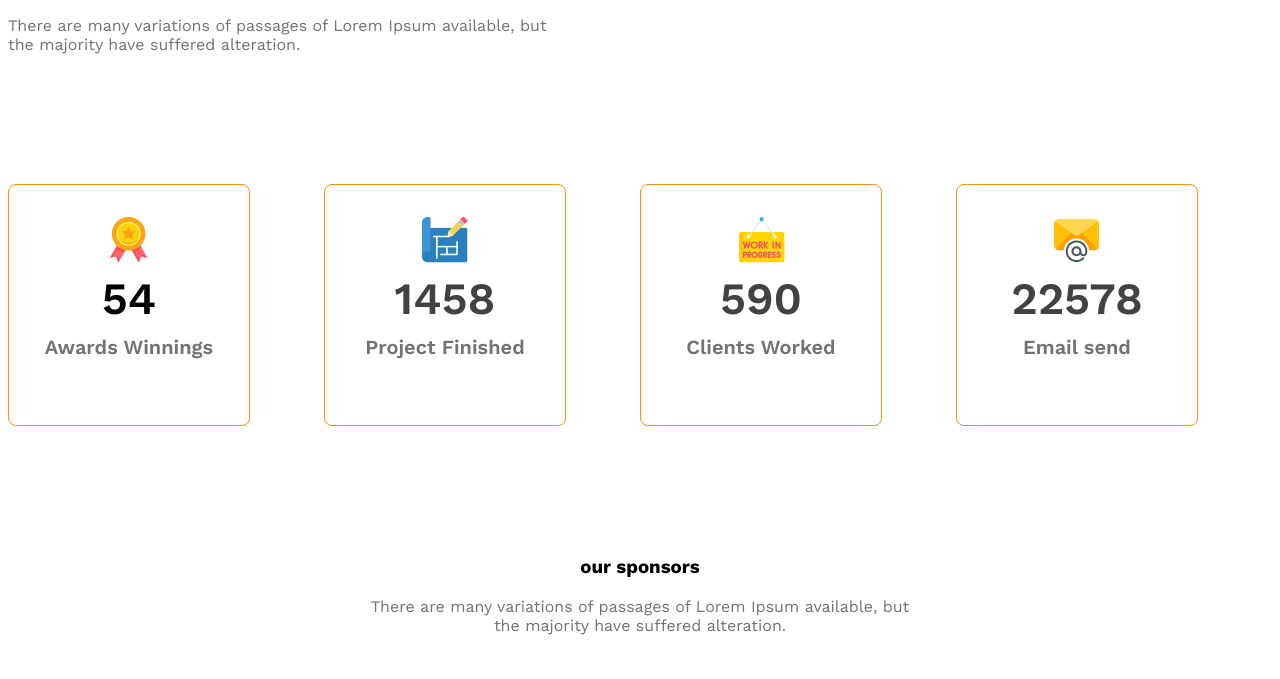
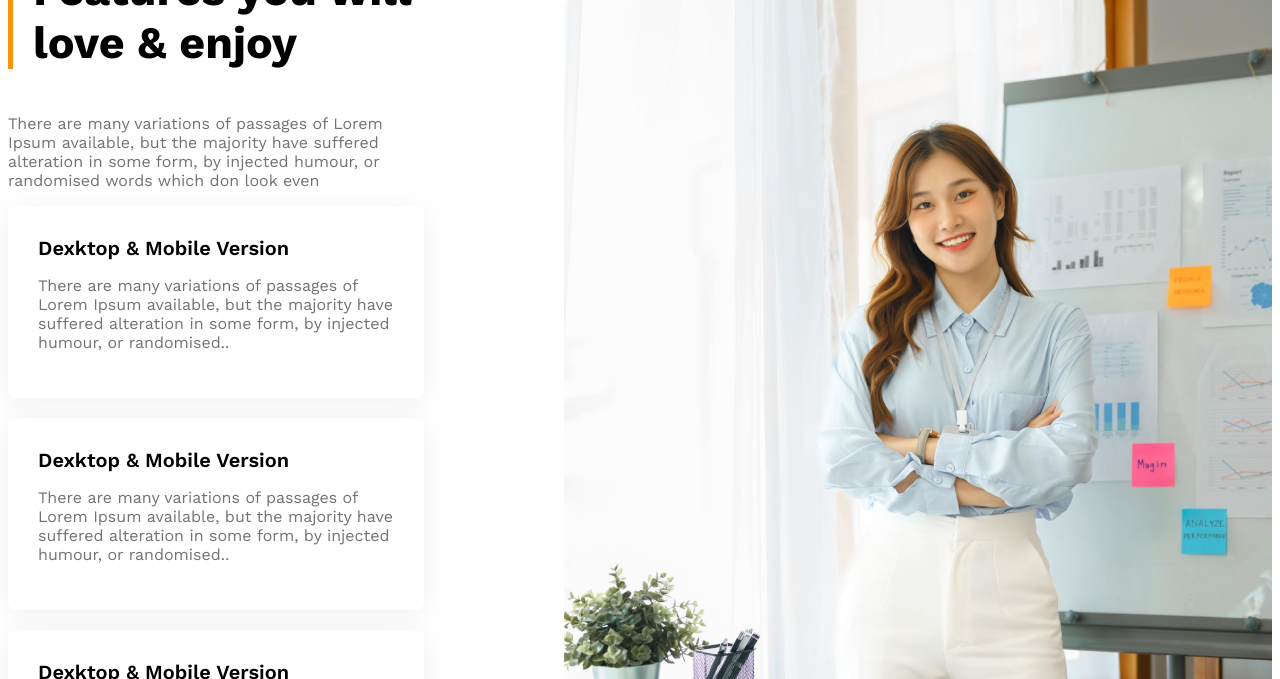
Before and after one commit to atiqmurshed/g3-architects-website, a plain HTML site: page index.html in a window 1280 px wide. Shown: the part 2230-2909 px from the top of the page. Drawn offline with nearby package versions, Linux system fonts and the light colour scheme.

Commit message:
added features card and image working progress

```diff
--- a/index.html
+++ b/index.html
@@ -43,6 +43,41 @@
                     <button class="btn-primary">Explore More</button>
             </div>
         </section>
+        <!-- features section start -->
+            <section class="features display-flex">
+                <div>
+                    <h3 id="feature-section-title" class="section-title">Features you will <br> love & enjoy</h3>
+                    <p class="text-light-gray">There are many variations of passages of Lorem Ipsum available, but the majority have suffered alteration in some form, by injected humour, or randomised words which don look even</p>
+                    <!-- feature card container -->
+                     <div class="feature-card">
+                        <h4 class="feature-title">Dexktop & Mobile Version</h4>
+                        <p class="text-light-gray">There are many variations of passages of Lorem Ipsum available, but the majority have suffered alteration in some form, by injected humour, or randomised..</p>
+                    </div>
+                     <div class="feature-card">
+                        <h4 class="feature-title">Dexktop & Mobile Version</h4>
+                        <p class="text-light-gray">There are many variations of passages of Lorem Ipsum available, but the majority have suffered alteration in some form, by injected humour, or randomised..</p>
+                    </div>
+                     <div class="feature-card">
+                        <h4 class="feature-title">Dexktop & Mobile Version</h4>
+                        <p class="text-light-gray">There are many variations of passages of Lorem Ipsum available, but the majority have suffered alteration in some form, by injected humour, or randomised..</p>
+                        </div>
+                     <div class="feature-card">
+                        <h4 class="feature-title">Dexktop & Mobile Version</h4>
+                        <p class="text-light-gray">There are many variations of passages of Lorem Ipsum available, but the majority have suffered alteration in some form, by injected humour, or randomised..</p>
+                     </div>
+
+                </div>
+                <div>
+                    <img src="images/architect.png" alt="">
+                    <button id="experience badge" class="btn.primary">
+                        <span id="experience-year">10+Years</span>
+                        <br>
+                        <span>Experience</span>
+
+                    </button>
+                </div>
+
+            </section>
         <!-- some facts -->
          <section>
             <h3 class="section-title">some-facts</h3>
--- a/style/archticets.css
+++ b/style/archticets.css
@@ -107,6 +107,27 @@ main > section {
 #quick-list {
   font-weight: 500;
 }
+/* feature section related styles */
+.features  {
+  gap: 140px;
+}
+#feature-section-title {
+  border-left: 5px solid #FF900E;
+  padding-left: 20px;
+}
+.feature-card {
+  padding: 30px;
+  border-radius: 8px;
+  box-shadow: 0 4px 30px 0 rgba(0, 0, 0, 0.06);
+  margin-bottom: 20px;
+}
+.feature-card  .feature-title {
+  font-weight: 600;
+  font-size: 1.25rem;
+  margin-top: 0px;
+  margin-bottom: 0px;
+
+}
 
 /* some facts related styles */
 .facts-container {
```
